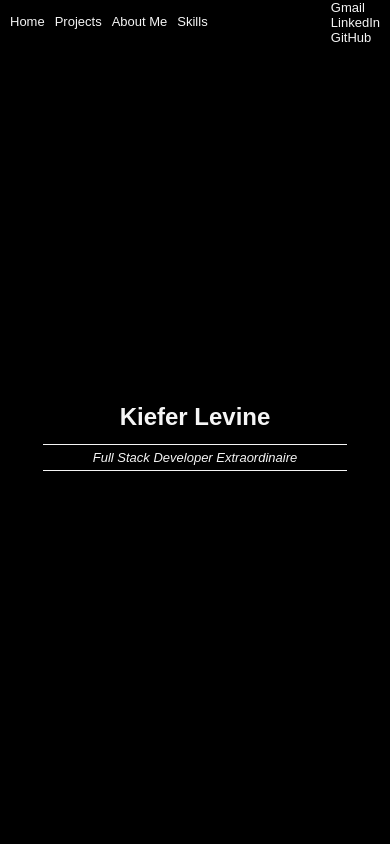
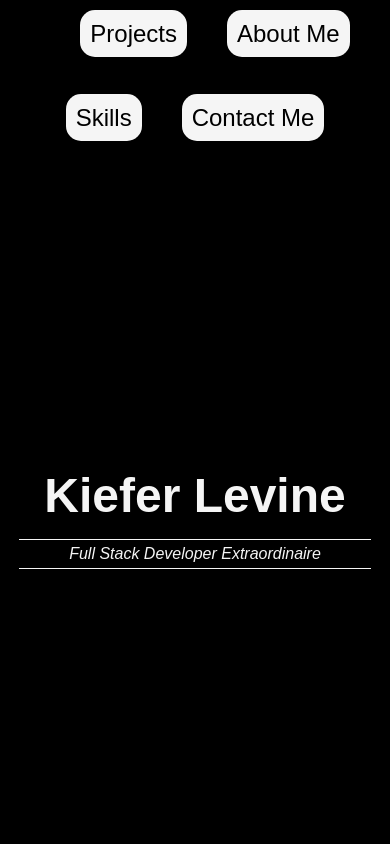
Before and after one commit to RookiePrime/portfolio, a plain HTML site: page index.html in a window 390 px wide. Shown: the top 844 px of the page. Drawn offline with Linux system fonts and the light colour scheme.

Commit message:
Reorganized links and cleaned media queries up.

```diff
--- a/assets/styles/style.css
+++ b/assets/styles/style.css
@@ -19,48 +19,82 @@ a {
     text-decoration: none;
 }
 
-/* Now comes the Header and Hero styles. */
+.link-style {
+    padding: 10px;
+    background-color: var(--primary-font-colour);
+    border-radius: 15px;
+    color: var(--primary-bg-colour);
+    transition: 0.3s ease all;
+}
+
+.link-style:hover,
+.link-style:focus {
+    background-color: var(--primary-bg-colour);
+    color: var(--primary-font-colour);
+}
+
+/* Now comes the Header, Footer and Hero styles. The Header and Footer share a lot of common styling, so I'm keeping them together. */
 
 header {
-    height: 5vh;
+    height: 8vh;
     display: flex;
-    justify-content: space-between;
+    padding-top: 20px;
+    justify-content: center;
     background-color: var(--primary-bg-colour);
     position: sticky;
     top: 0;
     z-index: 50;
 }
 
-header nav {
+header nav,
+footer nav {
     display: flex;
-    align-items: center;
 }
 
-header ul {
+header ul,
+footer ul {
     margin: 0;
     padding: 0;
     list-style-type: none;
     display: flex;
+    justify-content: center;
+    flex-wrap: wrap;
 }
 
-header a {
+header li,
+footer li {
+    margin: 0 20px;
+}
+
+header a,
+footer a {
     color: var(--primary-font-colour);
 }
 
-/* Put the opposite ul and li margins together to save space */
-.page-nav ul,
-.web-nav li {
-    margin-left: 10px;
+footer {
+    padding: 40px 20px;
+    display: flex;
+    flex-direction: column;
+    align-items: center;
+    background-color: var(--primary-bg-colour);
+    color: var(--primary-font-colour);
 }
 
-.page-nav li,
-.web-nav ul {
-    margin-right: 10px;
+footer h2 {
+    border-bottom: 2px solid var(--primary-font-colour);
+}
+
+footer a {
+    padding: 10px;
+    background-color: var(--primary-font-colour);
+    border-radius: 15px;
+    color: var(--primary-bg-colour);
+    transition: 0.3s ease all;
 }
 
 .hero {
     background-color: var(--primary-bg-colour);
-    height: 95vh;
+    height: 92vh;
     display: flex;
     flex-direction: column;
     justify-content: center;
@@ -88,7 +122,8 @@ main {
     flex-direction: column;
 }
 
-main h2 {
+main h2,
+footer h2 {
     margin-top: 0;
     font-size: 28px;
     padding: 0 50px 10px 50px;
@@ -196,6 +231,7 @@ section .sec-container {
 
 #skills li {
     display: flex;
+    justify-content: space-between;
     align-items: center;
 }
 
@@ -209,49 +245,75 @@ section .sec-container {
     flex: 0 80%;
 }
 
-/* And here's the Footer's styles, at long last. Little tiny footer. */
-
-footer {
-    display: flex;
-    justify-content: center;
-    background-color: var(--primary-bg-colour);
-    color: var(--primary-font-colour);
-}
 
 /* Some media queries, so things look good on phones! */
 
 @media screen and (max-width: 960px) {
 
-    .page-nav {
-        flex: 1 70%;
+    #skills p {
+        flex: 0 70%;
     }
 
-    /* Push the icons more to the right and vertical, to give the page links more space and to make these icons more visible. */
-    .web-nav {
-        align-items: baseline;
+    header a,
+    footer a {
+        font-size: 24px;
+    }
+}
+
+@media screen and (max-width: 780px) {
+
+    body {
+        font-size: 20px;
     }
 
-    .web-nav ul {
-        flex-direction: column;
+    header {
+        height: 20vh;
     }
 
+    header nav {
+
+    }
+
+    .hero {
+        height: 80vh;
+    }
+
+    main h2 {
+        font-size: 48px;
+        text-align: center;
+    }
+
+    #skills li {
+        flex-direction: column;
+        justify-content: center;
+        border-bottom: 1px solid var(--primary-bg-colour);
+    }
+
+    #skills h3 {
+        font-size: 32px;
+        margin-bottom: 0;
+        text-align: center;
+    }
+
+    #skills p {
+        text-align: center;
+    }
+
+    footer h2 {
+        font-size: 40px;
+    }
 }
 
 @media screen and (max-width: 580px) {
 
-        body {
-            font-size: 13px;
-        }
-
-    .hero h1 {
-        font-size: 24px;
+    /* Some things aren't necessary or useful on tiny screens, so they go bye-bye */
+    .optional {
+        display: none;
     }
 
-    .hero p {
-        font-size: 13px;
+    header {
+        padding-top: 20px;
+        position: static;
     }
 
-    #skills h4 {
-        margin-right: 15px;
-    }
 }
--- a/index.html
+++ b/index.html
@@ -9,32 +9,22 @@
 </head>
 <body>
     <header>
-        <nav class="page-nav">
+        <nav>
             <ul>
                 <li>
-                    <a href="#home">Home</a>
+                    <a href="#home" class="link-style optional">Home</a>
                 </li>
                 <li>
-                    <a href="#projects">Projects</a>
+                    <a href="#projects" class="link-style">Projects</a>
                 </li>
                 <li>
-                    <a href="#about">About Me</a>
+                    <a href="#about" class="link-style">About Me</a>
                 </li>
                 <li>
-                    <a href="#skills">Skills</a>
-                </li>
-            </ul>
-        </nav>
-        <nav class="web-nav">
-            <ul>
-                <li>
-                    <a href="mailto:makutakanuva@gmail.com">Gmail</a>
+                    <a href="#skills" class="link-style">Skills</a>
                 </li>
                 <li>
-                    <a href="https://www.linkedin.com/in/kiefer-levine-38844920b/">LinkedIn</a>
-                </li>
-                <li>
-                    <a href="https://github.com/RookiePrime">GitHub</a>
+                    <a href="#contact" class="link-style">Contact Me</a>
                 </li>
             </ul>
         </nav>
@@ -73,7 +63,7 @@
             <div class="sec-container">
                 <h2>About Me</h2>
                 <p>
-                    I'm passionate about technology and a lifelong learner. Programming logic and design fascinate me. I indulge in hobbies such as Dungeons & Dragons as well as virtual reality.
+                    I'm passionate about technology and a lifelong learner. Programming logic and design fascinate me. I indulge in hobbies such as Dungeons & Dragons, video games, as well as virtual reality.
                 </p>
             </div>
         </section>
@@ -82,31 +72,31 @@
                 <h2>Skills</h2>
                 <ul>
                     <li>
-                        <h4>HTML</h4>
+                        <h3>HTML</h3>
                         <p>
                             I command a pretty considerable understanding of HTML's tags and organization.
                         </p>
                     </li>
                     <li>
-                        <h4>CSS</h4>
+                        <h3>CSS</h3>
                         <p>
                             My awareness of the declarations of CSS extends across a few eras of web design, from Space Jam 1996 to Space Jam 2021.
                         </p>
                     </li>
                     <li>
-                        <h4>JavaScript</h4>
+                        <h3>JavaScript</h3>
                         <p>
                             Coding complex little data-driven gadgets is something I can spend days on, content to experiment and tinker. Ifs, Whiles, and Functions abound!
                         </p>
                     </li>
                     <li>
-                        <h4>Responsive Design</h4>
+                        <h3>Responsive Design</h3>
                         <p>
-                            I can create sites that look and perform well on any modern device.
+                            I can create sites that look and perform well on any modern device, be that a desktop computer, a tablet, a phone, or a massive jumbotron screen!
                         </p>
                     </li>
                     <li>
-                        <h4>React</h4>
+                        <h3>React</h3>
                         <p>
                             Something of a novice at it, I have nonetheless puzzled out a surface-level understanding of its nuances.
                         </p>
@@ -116,7 +106,20 @@
         </section>
     </main>
     <footer>
-        <h3>Made by Kiefer Levine, Duh</h3>
+        <h2 id="contact">Contact Me</h2>
+        <nav>
+            <ul>
+                <li>
+                    <a href="mailto:makutakanuva@gmail.com" class="link-style">Gmail</a>
+                </li>
+                <li>
+                    <a href="https://www.linkedin.com/in/kiefer-levine-38844920b/" class="link-style">LinkedIn</a>
+                </li>
+                <li>
+                    <a href="https://github.com/RookiePrime" class="link-style">GitHub</a>
+                </li>
+            </ul>
+        </nav>
     </footer>
 </body>
 </html>
```
